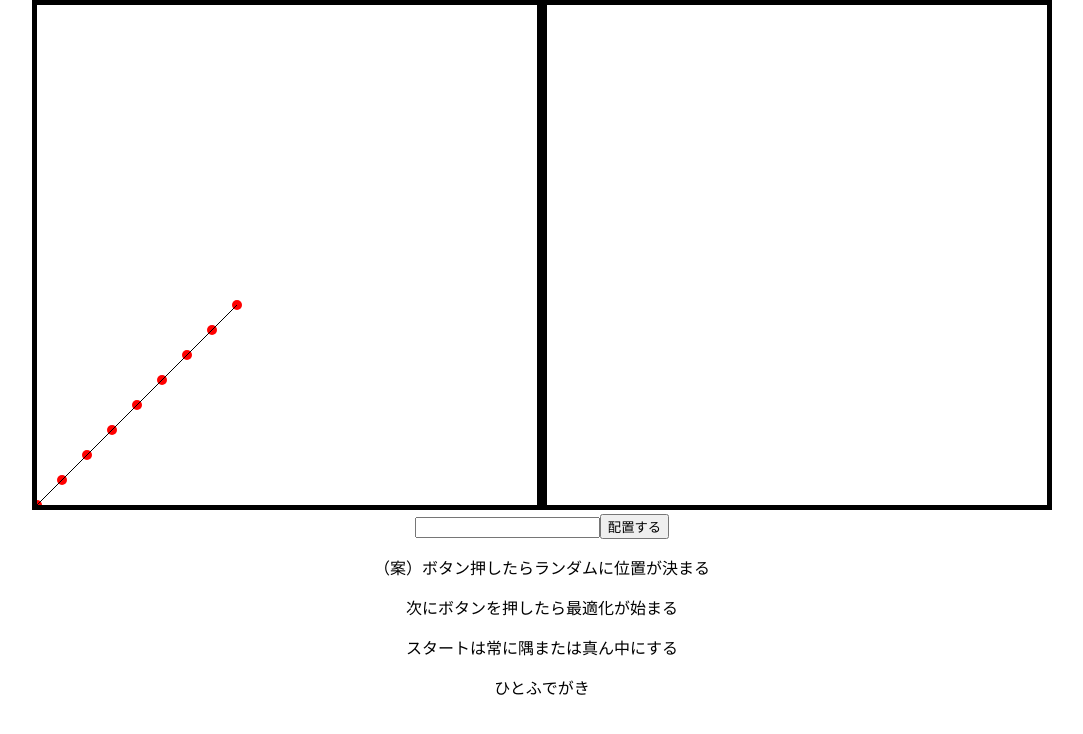
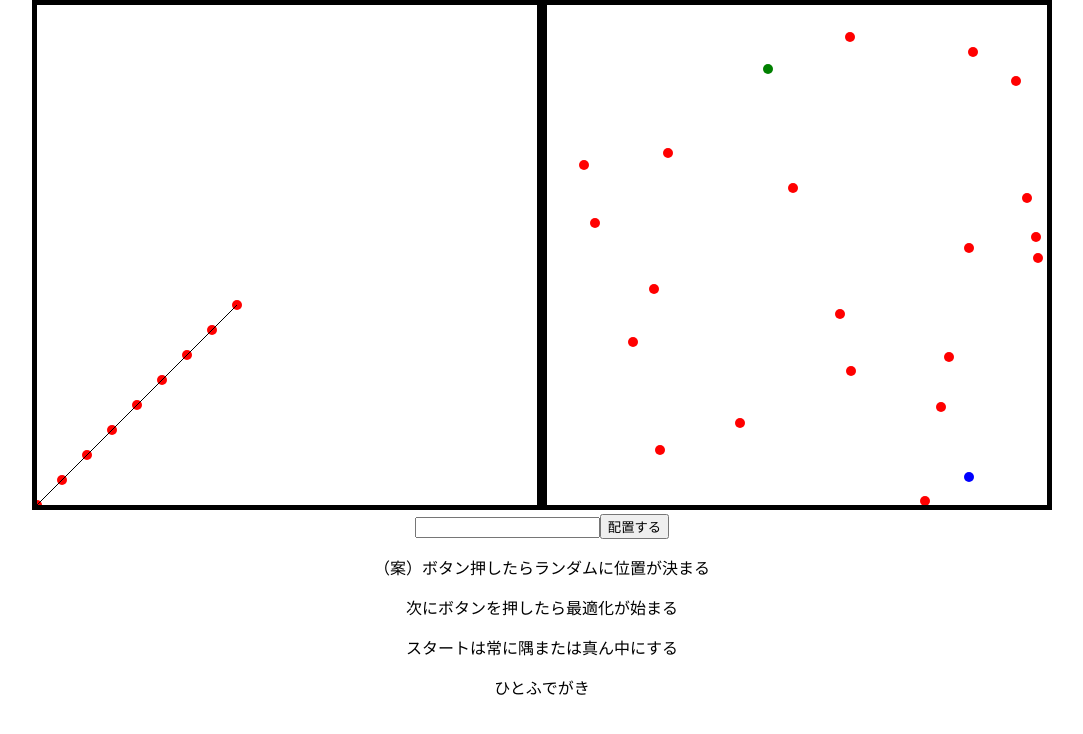
Before and after one commit to noritaketakamichi/salesman, a React (Create React App) app: page / in a window 1280 px wide. Shown: the top 734 px of the page, without its empty margins (98-1181 px from the left). Built offline with nearby package versions, Linux system fonts and the light colour scheme.

Commit message:
distributed locations

```diff
--- a/src/App.js
+++ b/src/App.js
@@ -7,7 +7,7 @@ import Forms from './components/Forms.jsx'
 function App() {
 
   //表示するチェックポイントの数
-  const [showingPoints, setShowingPoints] = useState(0);
+  const [showingPoints, setShowingPoints] = useState(20);
 
   return (
     <div className="App">
--- a/src/components/Field.jsx
+++ b/src/components/Field.jsx
@@ -1,8 +1,7 @@
 
 import "./../App.css";
-import { useEffect } from "react";
 
-const start = [1,1,35,135];
+// const start = [1,1,35,135];
 
 function Field() {
   const location = require("./../location");
@@ -26,8 +25,6 @@ function Field() {
       {location.map((elm) => {
         const left = (elm[2]-25)*25;
         const bottom = 500-((elm[3] - 125)*25);
-        // const left = elm[2];
-        // const bottom = 500-elm[3];
 
         return (
         <circle className="circle" cx={left} cy={bottom} r="5" fill="red"></circle>
--- a/src/components/Field2.jsx
+++ b/src/components/Field2.jsx
@@ -1,13 +1,48 @@
 import "./../App.css";
 import { useEffect, useState } from "react";
+import randomLoc from "./../functions/randomLoc";
 
-function Field(props) {
+function Field2(props) {
   //表示するチェックポイントの位置の配列
   const [location, setLocation] = useState([]);
+  const [start, setStart] = useState([randomLoc(), randomLoc()]);
+  const [goal, setGoal] = useState([randomLoc(), randomLoc()]);
+  // let start;
+  // let goal;
 
-  useEffect(() => {}, []);
+  useEffect(() => {
+    // 位置を保存する配列
+    let locArr = [];
+    // start = [randomLoc(), randomLoc()];
+    // locArr.push(start);
+    for (let i = 0; i < props.showingPoints; i++) {
+      locArr.push([randomLoc(), randomLoc()]);
+    }
+    // goal = [randomLoc(), randomLoc()];
+    // locArr.push(goal);
+    console.log(locArr);
+    setLocation(locArr);
+  }, []);
 
-  return <svg className="field" viewBox="0 0 500 500"></svg>;
+  // 500✖︎500のフィールド
+  return (
+    <svg className="field" viewBox="0 0 500 500">
+      <circle className="circle" cx={start[0]} cy={start[1]} r="5" fill="green"></circle>
+      {location.map((pos) => {
+        console.log("hello");
+        return (
+          <circle
+            className="circle"
+            cx={pos[0]}
+            cy={pos[1]}
+            r="5"
+            fill="red"
+          ></circle>
+        );
+      })}
+      <circle className="circle" cx={goal[0]} cy={goal[1]} r="5" fill="blue"></circle>
+    </svg>
+  );
 }
 
-export default Field;
+export default Field2;
--- /dev/null
+++ b/src/functions/randomLoc.js
@@ -0,0 +1,6 @@
+const randomLoc=()=>{
+    //0から500までのランダムな数を返す
+    return Math.floor(Math.random()*501)
+}
+
+export default randomLoc;
```
